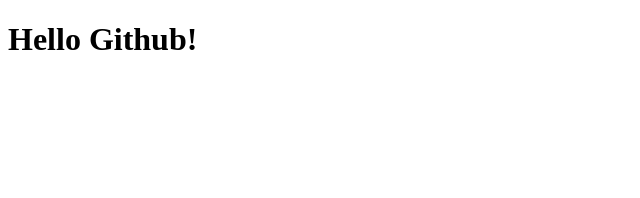
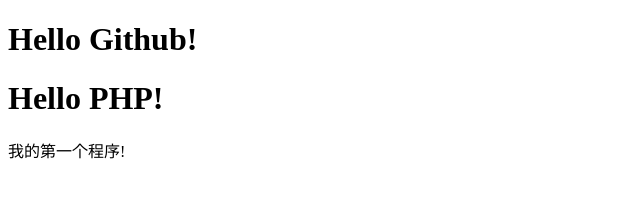
Before and after one commit to cq-code-hub/N21-PGSystem, a plain HTML site: page index.html in a window 1280 px wide. Shown: the whole page, without its empty margins (0-640 px from the left). Drawn offline with Linux system fonts and the light colour scheme.

Commit message:
更新index.html文件

```diff
--- a/index.html
+++ b/index.html
@@ -7,5 +7,7 @@
 </head>
 <body>
 <h1>Hello Github!</h1>
+<h1>Hello PHP!</h1>
+我的第一个程序!
 </body>
 </html>
```
